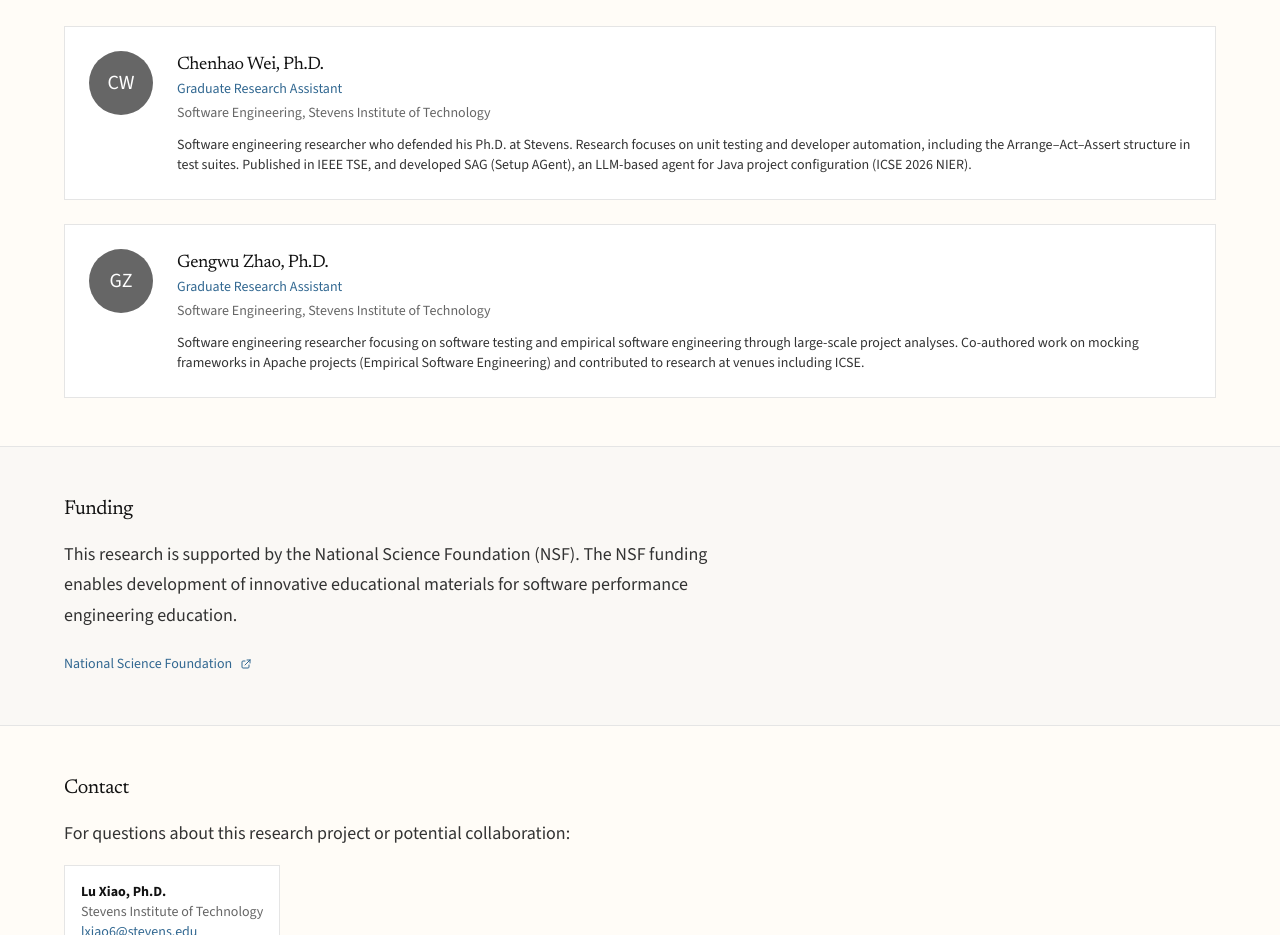
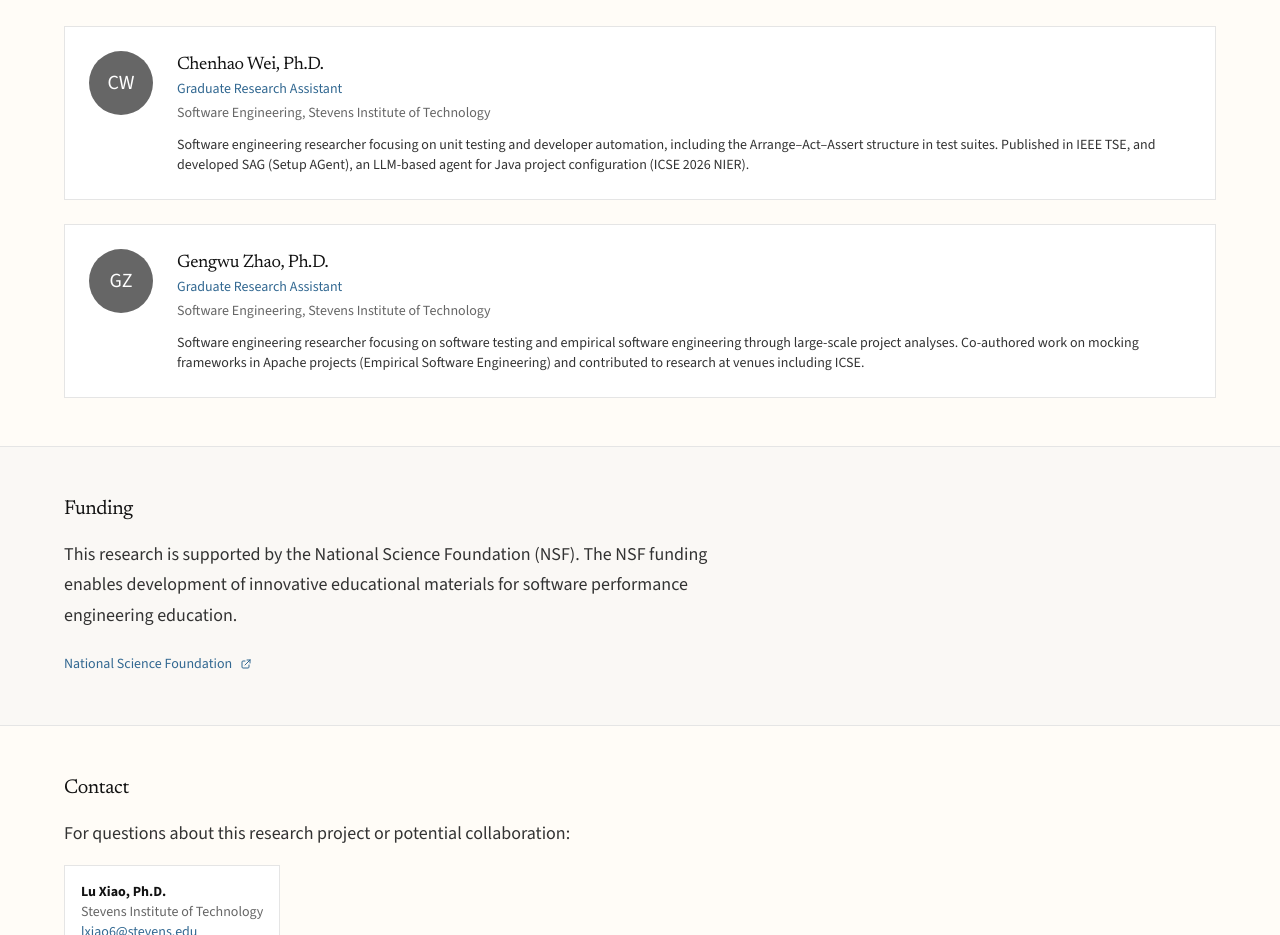
Before and after one commit to SIT-RiSE/NSF-perfstudio, a React (Vite) app: page /#/team in a window 1280 px wide. Shown: the part 1680-2615 px from the top of the page. Built offline with nearby package versions, Linux system fonts and the light colour scheme.

Commit message:
Simplify Chenhao Wei bio

```diff
--- a/src/pages/Team.tsx
+++ b/src/pages/Team.tsx
@@ -53,7 +53,7 @@ const researchAssistants = [
     role: 'Graduate Research Assistant',
     affiliation: 'Stevens Institute of Technology',
     department: 'Software Engineering',
-    bio: 'Software engineering researcher who defended his Ph.D. at Stevens. Research focuses on unit testing and developer automation, including the Arrange–Act–Assert structure in test suites. Published in IEEE TSE, and developed SAG (Setup AGent), an LLM-based agent for Java project configuration (ICSE 2026 NIER).',
+    bio: 'Software engineering researcher focusing on unit testing and developer automation, including the Arrange–Act–Assert structure in test suites. Published in IEEE TSE, and developed SAG (Setup AGent), an LLM-based agent for Java project configuration (ICSE 2026 NIER).',
     initials: 'CW',
   },
   {
```
